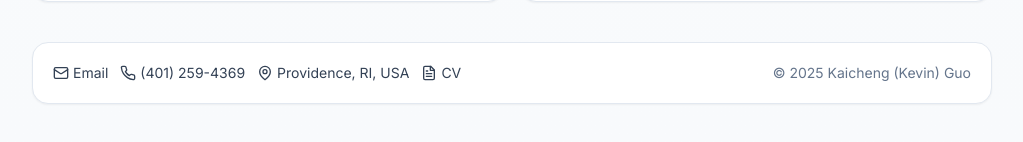
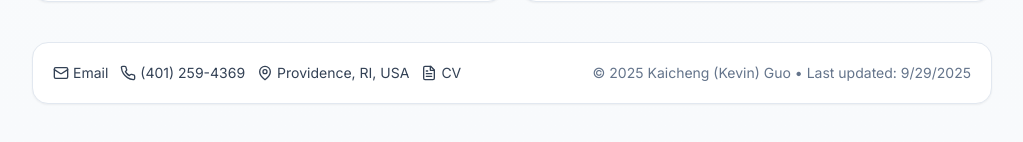
Before and after one commit to KevinGuo27/KevinGuo27.github.io, a Next.js app: page / in a window 1280 px wide. Shown: the part 5725-5867 px from the top of the page, without its empty margins (128-1151 px from the left). Built offline with nearby package versions, Linux system fonts and the light colour scheme.

Commit message:
Force deployment update - add timestamp to footer

```diff
--- a/app/page.tsx
+++ b/app/page.tsx
@@ -605,7 +605,7 @@ export default function PersonalSite() {
               </a>
             </div>
             <div className="text-slate-500">
-              © {new Date().getFullYear()} {PROFILE.name}
+              © {new Date().getFullYear()} {PROFILE.name} • Last updated: {new Date().toLocaleDateString()}
             </div>
           </CardContent>
         </Card>
```
